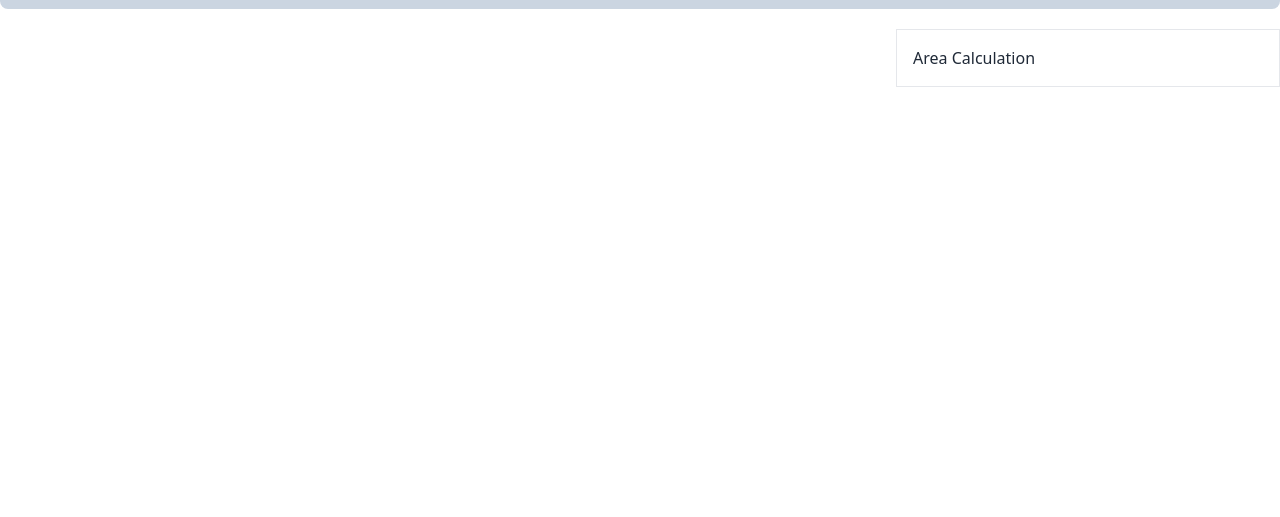
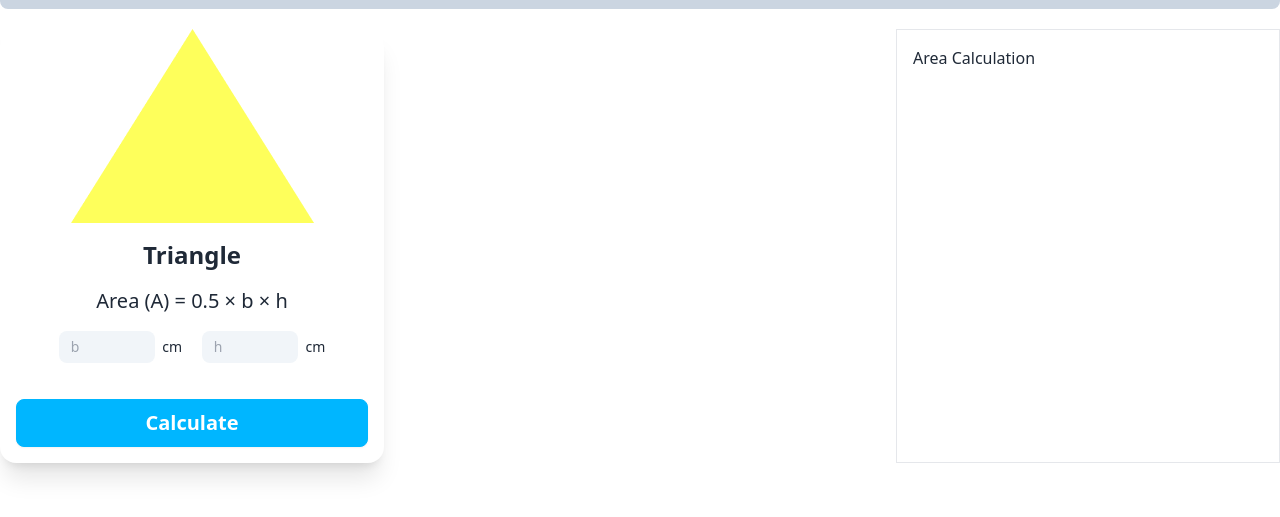
Before and after one commit to BurhanUddinAhmad/Geometry-Genius, a plain HTML site: page index.html in a window 1280 px wide. Shown: the part 99-616 px from the top of the page. Drawn offline with nearby package versions, Linux system fonts and the light colour scheme.

Commit message:
Added triangle card

```diff
--- a/index.html
+++ b/index.html
@@ -22,7 +22,23 @@
     <!-- main part -->
     <main class="lg:container mx-auto flex justify-between">
         <!-- Shapes container -->
-        <div></div>
+        <div>
+            <!-- Triangle -->
+            <div class="card card-compact w-96 bg-base-100 shadow-xl">
+                <figure><img src="./images/triangle.png" alt="Triangle" /></figure>
+                <div class="card-body space-y-2">
+                  <h2 class="text-center text-2xl font-bold">Triangle</h2>
+                  <p class="text-center text-xl">Area (A) = 0.5 × b × h</p>
+                  <div class="text-center">
+                    <input type="text" placeholder="b" class="input input-sm border-none bg-slate-100 w-24 max-w-xs" /> <span class="ml-1">cm</span>
+                    <input type="text" placeholder="h" class="input input-sm border-none bg-slate-100 w-24 ml-4 max-w-xs" /> <span class="ml-1">cm</span>
+                  </div>
+                  <div class="card-actions">
+                    <button class="btn btn-info mt-5 w-full text-xl text-white">Calculate</button>
+                  </div>
+                </div>
+              </div>
+        </div>
         <!-- Area calculation -->
         <div class="w-96 border p-4">
             <h3>Area Calculation</h3>
```
